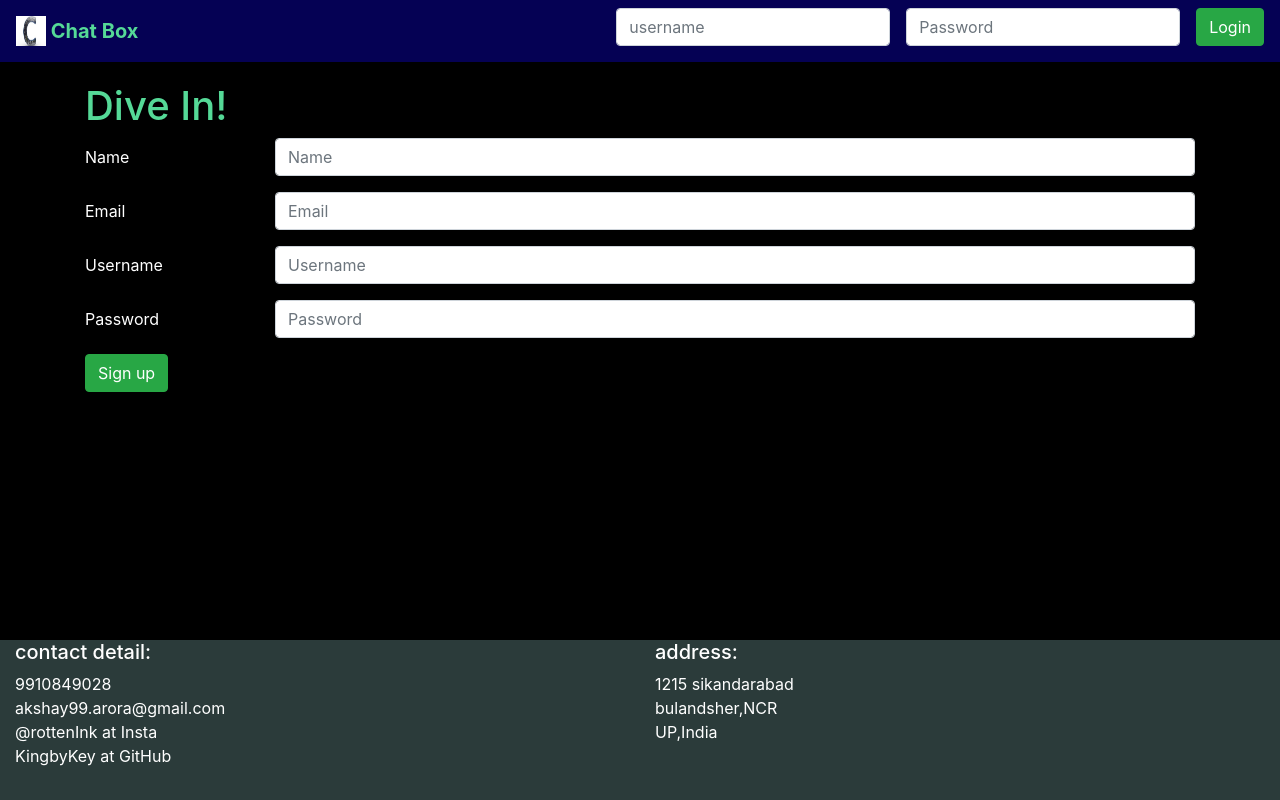
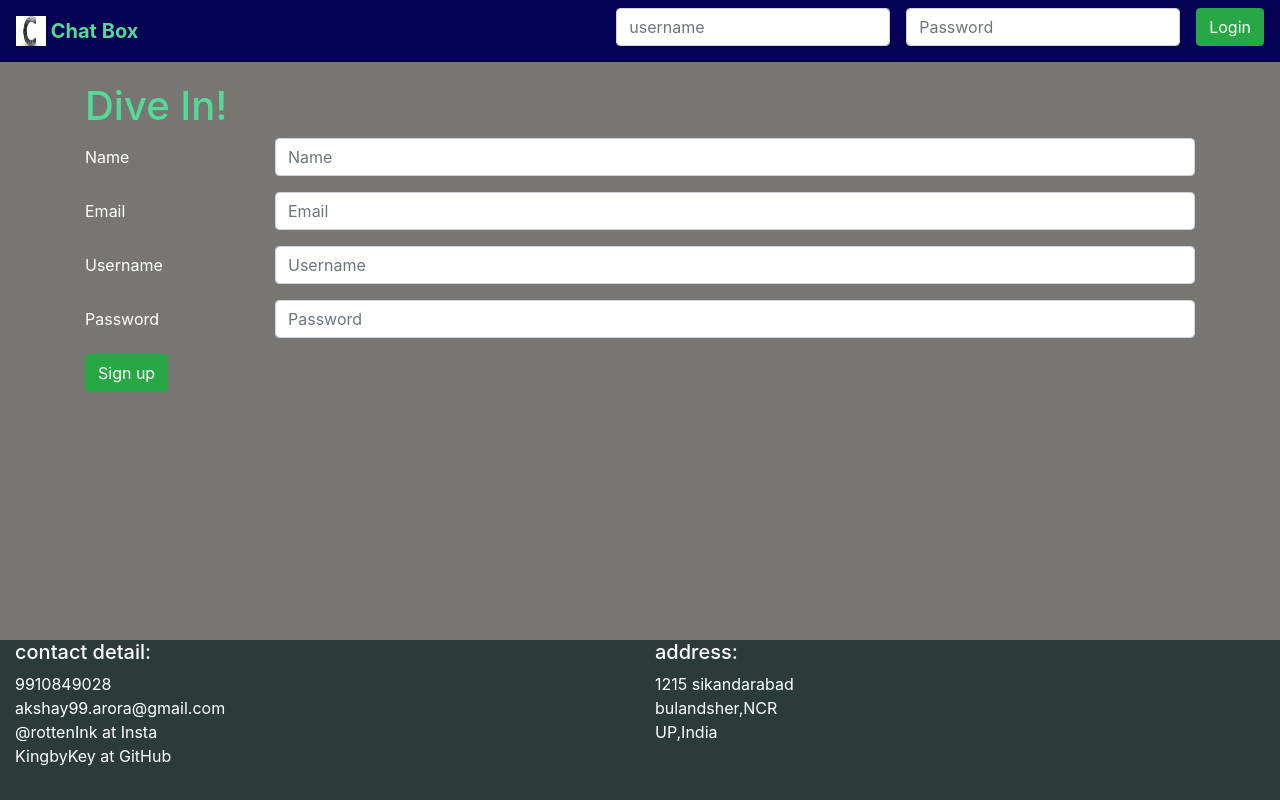
Before and after one commit to TheKingbyKey/chatbox, a Flask app: page / in a window 1280 px wide. Run offline with Flask 2, Linux system fonts and the light colour scheme; some libraries are stand-ins or nearby versions.

Commit message:
changed background colour

```diff
--- a/static/base.css
+++ b/static/base.css
@@ -52,7 +52,7 @@
    width:100%;
  }
  body{
-   background-color:#000000;color:white;
+   background-color:#777672;color:white;
  }
  .scroll{
    overflow-x:  auto;
```
